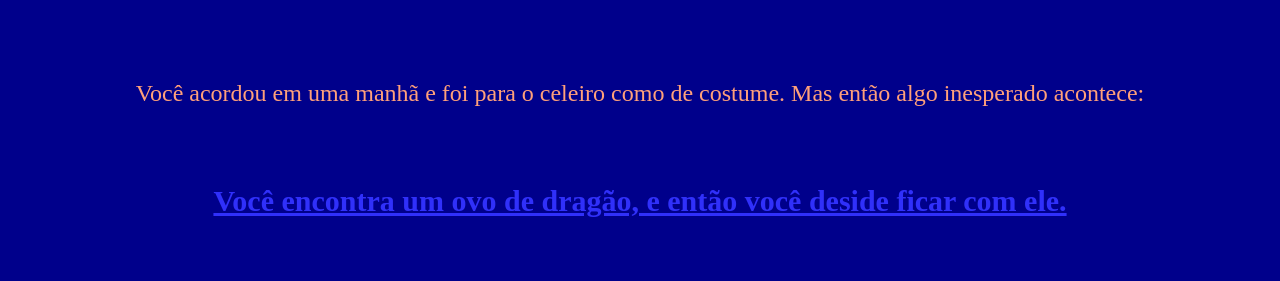
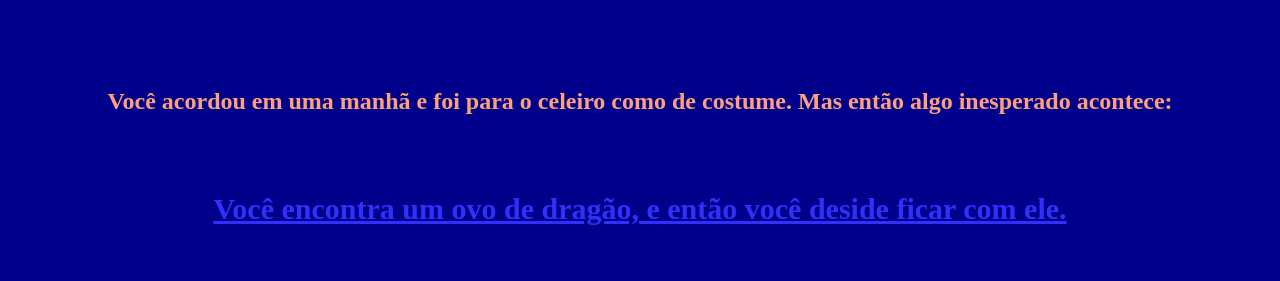
Before and after one commit to JeffreyWinchester/jogo-de-texto, a plain HTML site: page inicio.html in a window 1280 px wide. Shown: the part 90-371 px from the top of the page. Drawn offline with Linux system fonts and the light colour scheme.

Commit message:
jogo de texto

```diff
--- a/inicio.html
+++ b/inicio.html
@@ -13,7 +13,9 @@
     </center>
     <img src="" alt="">
 
-    <p>Você acordou em uma manhã e foi para o celeiro como de costume. Mas então algo inesperado acontece:</p>
+    <h4>
+    Você acordou em uma manhã e foi para o celeiro como de costume. Mas então algo inesperado acontece:</p>
+    </h4><p>
 
     <h2>
     <a href="voce ancontra o ovo.html">Você encontra um ovo de dragão, e então você deside ficar com ele.</a><br>
```
